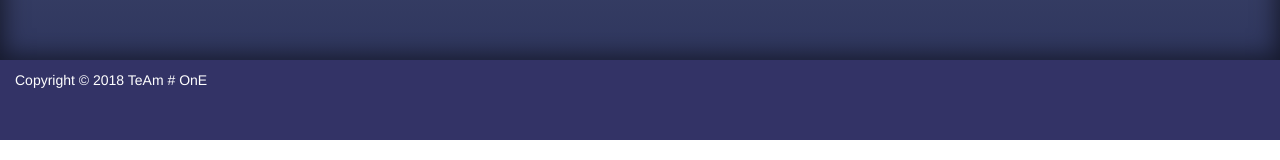
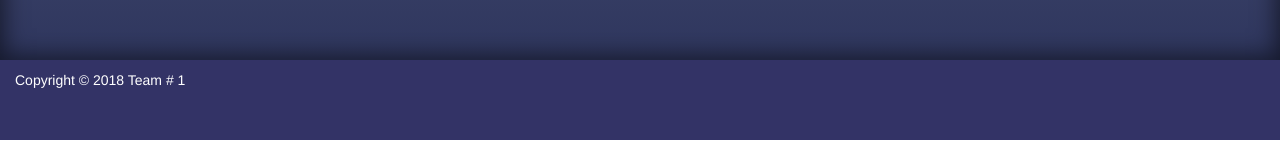
Before and after one commit to AleksMorozova/Gruvo, an Angular app in the folder Gruvo/Gruvo/ClientApp/: page / in a window 1280 px wide. Shown: the part 482-642 px from the top of the page. Built offline with nearby package versions, Linux system fonts and the light colour scheme.

Commit message:
edited copyright

```diff
--- a/Gruvo/Gruvo/ClientApp/src/app/footer/footer.component.html
+++ b/Gruvo/Gruvo/ClientApp/src/app/footer/footer.component.html
@@ -1,5 +1,5 @@
   <div class="footer container">
     <p>
-      Copyright © 2018 TeAm # OnE
+      Copyright © 2018 Team # 1
     </p>
   </div>
```
